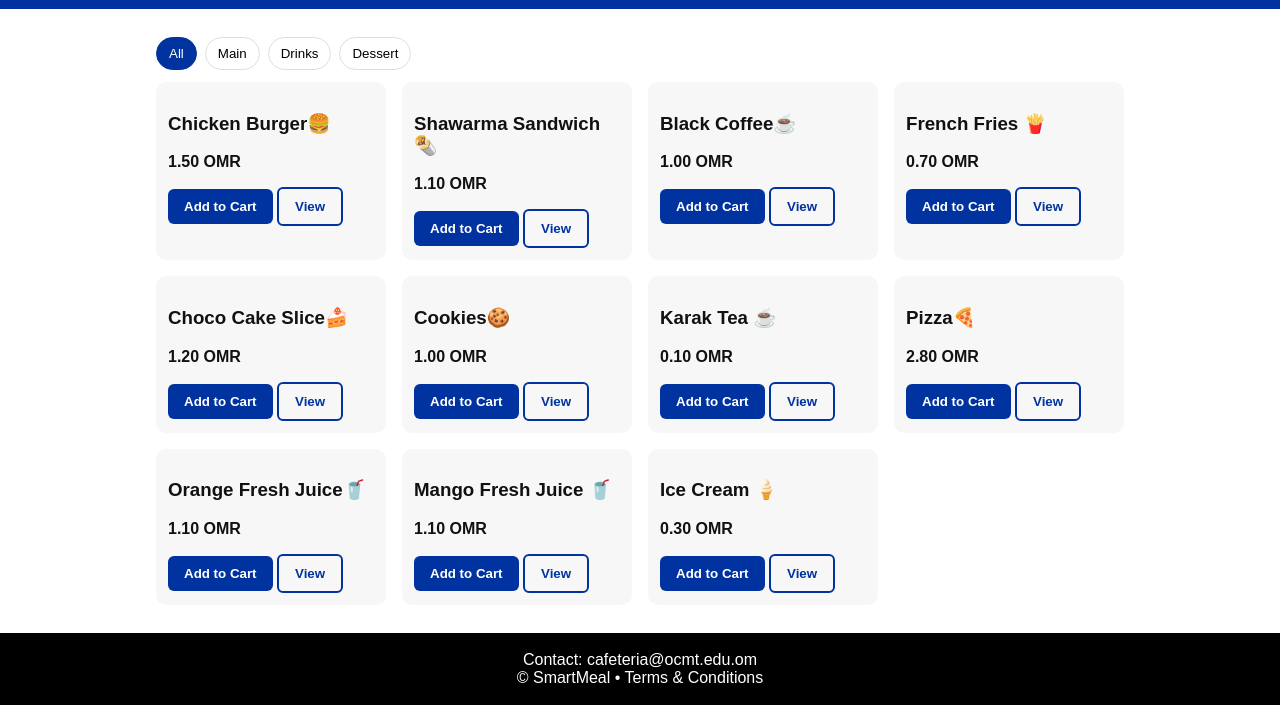
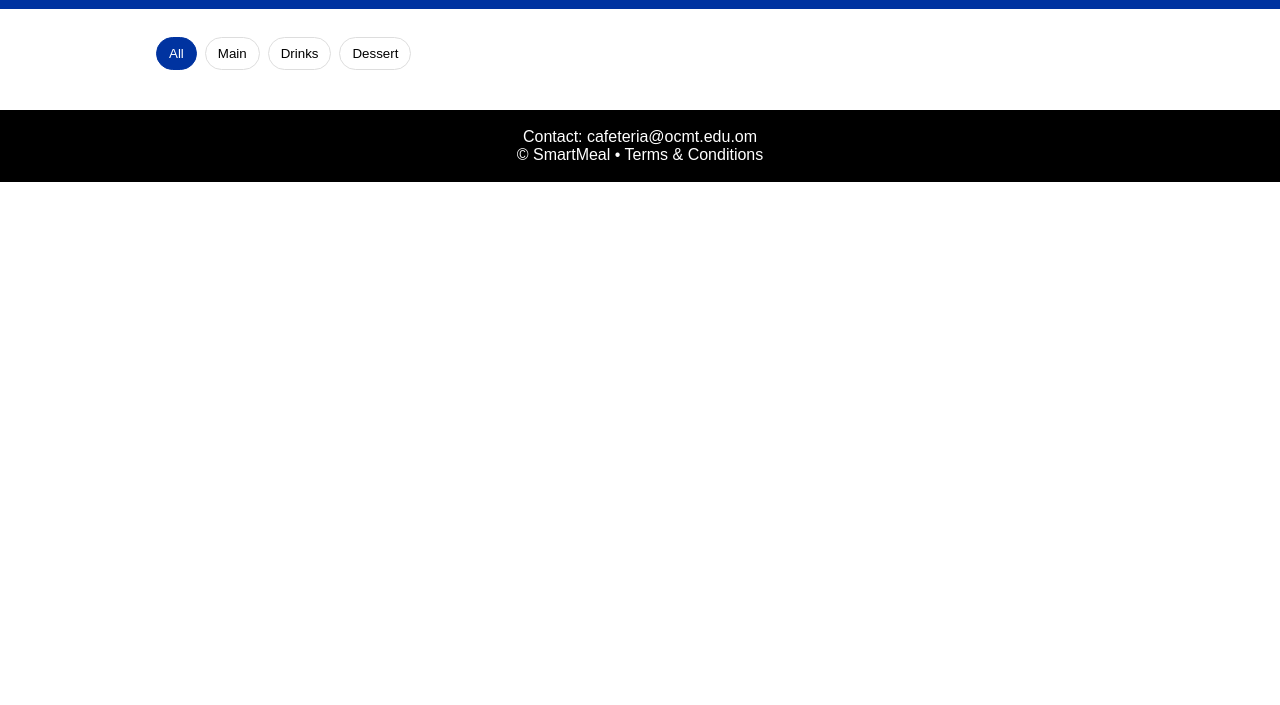
Before and after one commit to ocmt2025-26/SmartMeal, a plain HTML site: page menu.html in a window 1280 px wide. Shown: the part 109-814 px from the top of the page. Drawn offline with Linux system fonts and the light colour scheme.

Commit message:
Update menu.html

```diff
--- a/menu.html
+++ b/menu.html
@@ -11,8 +11,7 @@
 <header class="site-header">
     <div class="brand">
         <div class="logo-box">
-            <img src="https://raw.githubusercontent.com/ocmt2025-26/SmartMeal/main/college.png.jpeg"
-                 alt="College Logo" style="width:40px; height:40px; object-fit:cover; border-radius:4px;">
+            <img src="https://raw.githubusercontent.com/ocmt2025-26/SmartMeal/main/college.png.jpeg" alt="College Logo" style="width:40px; height:40px; object-fit:cover; border-radius:4px;">
         </div>
         <div>
             <h1>SmartMeal</h1>
@@ -43,7 +42,7 @@
     <div>© SmartMeal • Terms & Conditions</div>
 </footer>
 
-<script type="module" src="app.js"></script>
+<script src="app.js"></script>
 <script>
 window.addEventListener('DOMContentLoaded', () => {
     updateCartCount();
```
